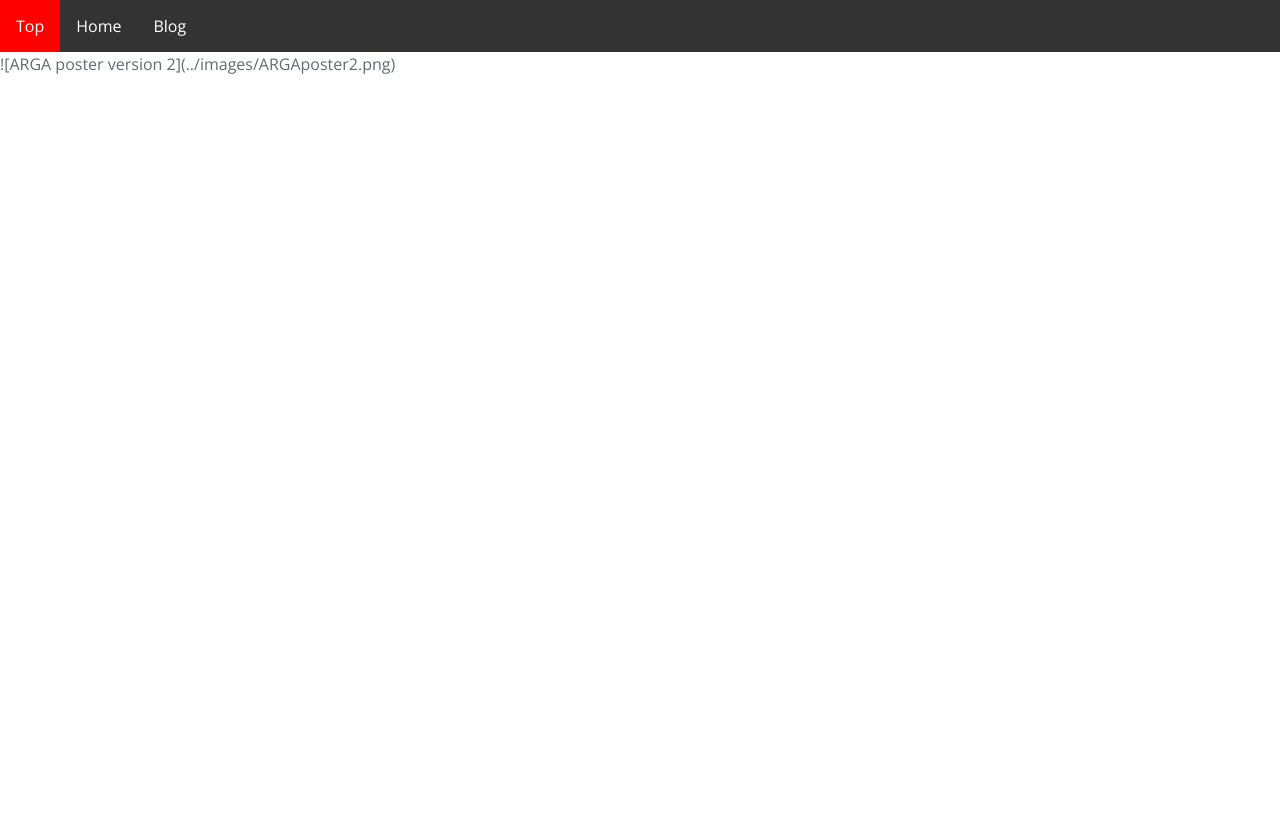
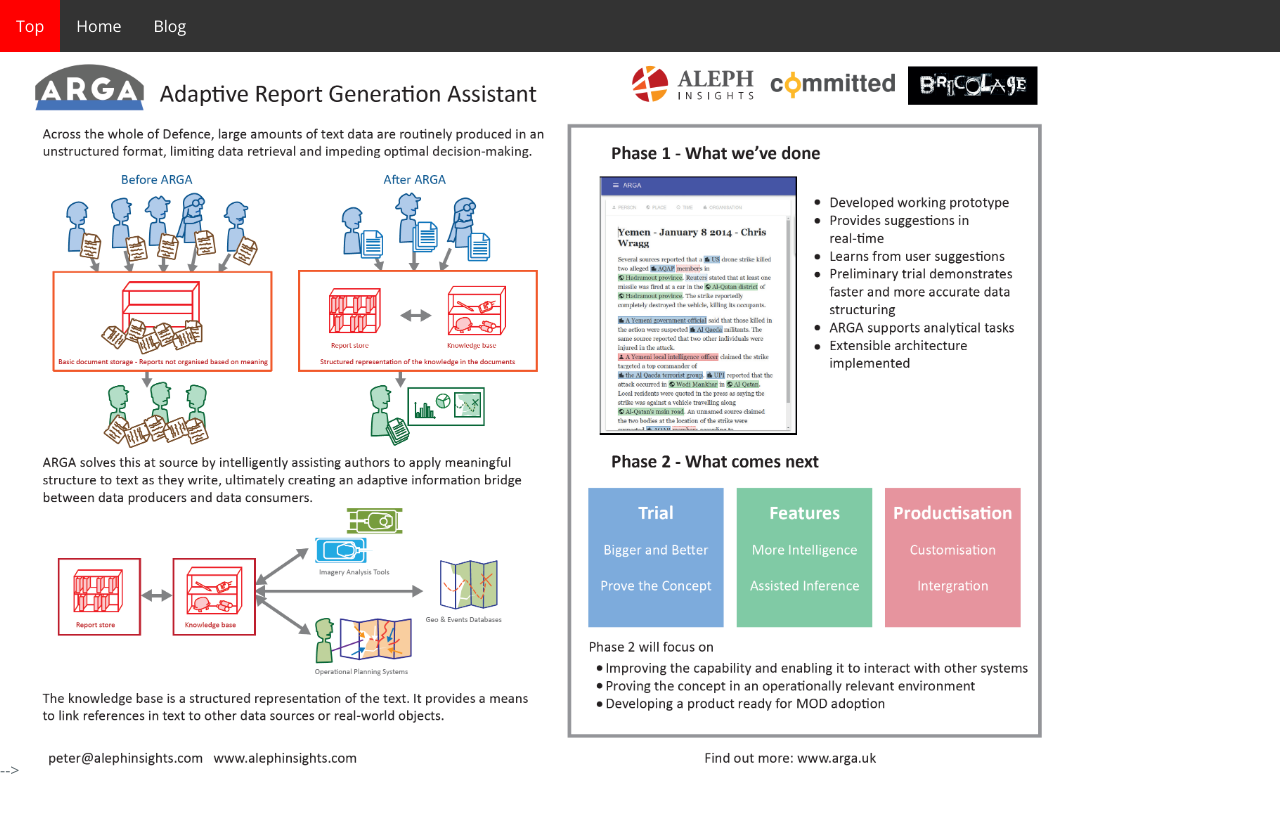
Before and after one commit to alephinsights/alephlabs, a Jekyll site: the page built from pages/ARGA-poster2.html, in a window 1280 px wide. Shown: the top 813 px of the page. Built offline with Jekyll 4.4.1, drawn with Linux system fonts in a browser that asks for light colours.

Commit message:
poster 2 fix

```diff
--- a/pages/ARGA-poster2.html
+++ b/pages/ARGA-poster2.html
@@ -7,4 +7,14 @@
 iconAlt: ARGA logo
 show-on-top: true
 ---
-![ARGA poster version 2](../images/ARGAposter2.png)
+<!DOCTYPE html>
+<html>
+<head>
+    <title>ARGA</title>
+</head>
+<body>
+    <object data="../images/ARGAposter2.png" type="image/png" width="80%">
+      <!-- <image src="fallback.jpg"> -->
+    </object>
+</body>
+</html>
```
